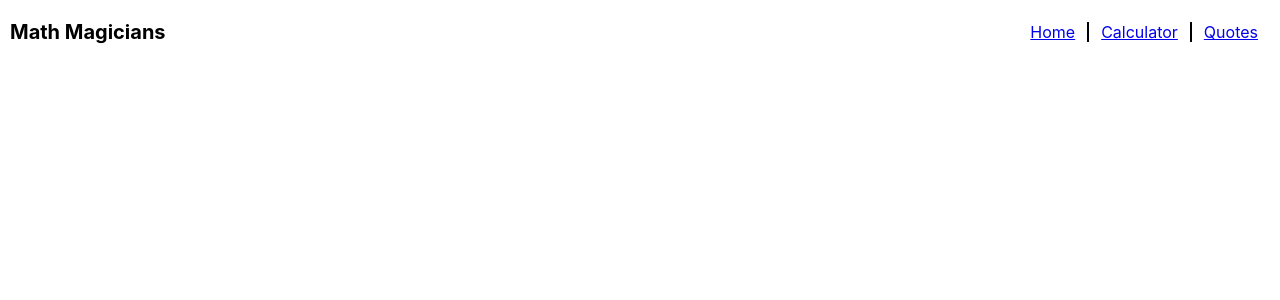
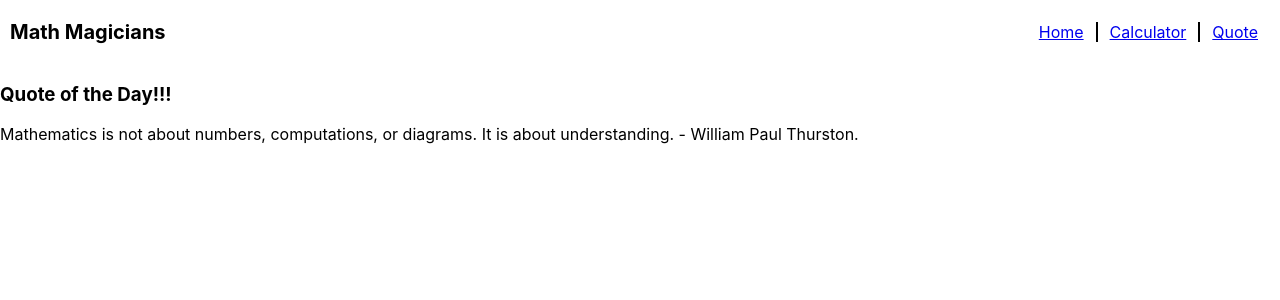
Before and after one commit to amrendrakind/math-magicians, a React (Create React App) app: page /quotes in a window 1280 px wide. Shown: the top 300 px of the page. Built offline with nearby package versions, Linux system fonts and the light colour scheme.

Commit message:
Update Quotes component

```diff
--- a/src/App.js
+++ b/src/App.js
@@ -4,6 +4,7 @@ import './App.css';
 import Calculator from './components/Calculator';
 import Header from './components/Header';
 import Home from './pages/Home';
+import Quotes from './pages/Quotes';
 
 class App extends React.PureComponent {
   render() {
@@ -13,6 +14,7 @@ class App extends React.PureComponent {
         <Routes>
           <Route path="/" element={<Home />} />
           <Route path="/calculator" element={<Calculator />} />
+          <Route path="/quotes" element={<Quotes />} />
         </Routes>
       </div>
     );
--- a/src/components/Header.js
+++ b/src/components/Header.js
@@ -9,7 +9,7 @@ function Header() {
       <nav className={style.navlist}>
         <li className={style.navlink}><NavLink to="/" exact="true">Home</NavLink></li>
         <li className={style.navlink}><NavLink to="/calculator" exact="true">Calculator</NavLink></li>
-        <li className={style.navlink}><NavLink to="/quote" exact="true">Quotes</NavLink></li>
+        <li className={style.navlink}><NavLink to="/quotes" exact="true">Quote</NavLink></li>
       </nav>
     </header>
   );
--- a/src/pages/Quotes.js
+++ b/src/pages/Quotes.js
@@ -3,7 +3,7 @@ import React from 'react';
 function Quotes() {
   return (
     <div>
-      <h3>Quotes of the Day!!!</h3>
+      <h3>Quote of the Day!!!</h3>
       <p>
         Mathematics is not about numbers, computations, or diagrams. It is about
         understanding. - William Paul Thurston.
```
